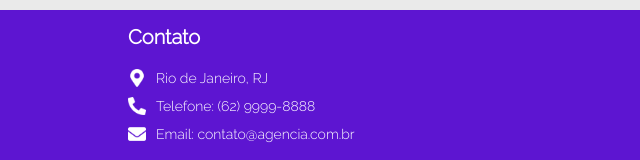
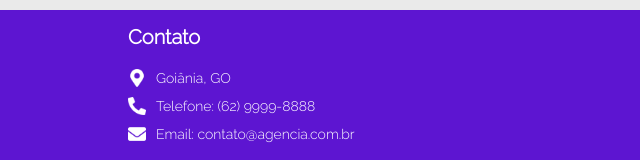
Before and after one commit to Lucasgyn94/agencia-de-viagens, a plain HTML site: page index.html in a window 1280 px wide. Shown: the part 1899-2059 px from the top of the page, 0-640 px from the left. Drawn offline with Linux system fonts and the light colour scheme.

Commit message:
travel agency content update

```diff
--- a/index.html
+++ b/index.html
@@ -158,7 +158,7 @@
                     <h2>Contato</h2>
                     <div>
                         <img src="imagens/local.png" title="Ícone local" alt="Ícone local">
-                        <span>Rio de Janeiro, RJ</span>
+                        <span>Goiânia, GO</span>
                     </div>
                     <div>
                         <img src="imagens/telefone.png" title="Ícone telefone" alt="Ícone telefone">
```
Also changed, not shown: css/estilo.css (line endings or trailing spaces), 1 other file.
